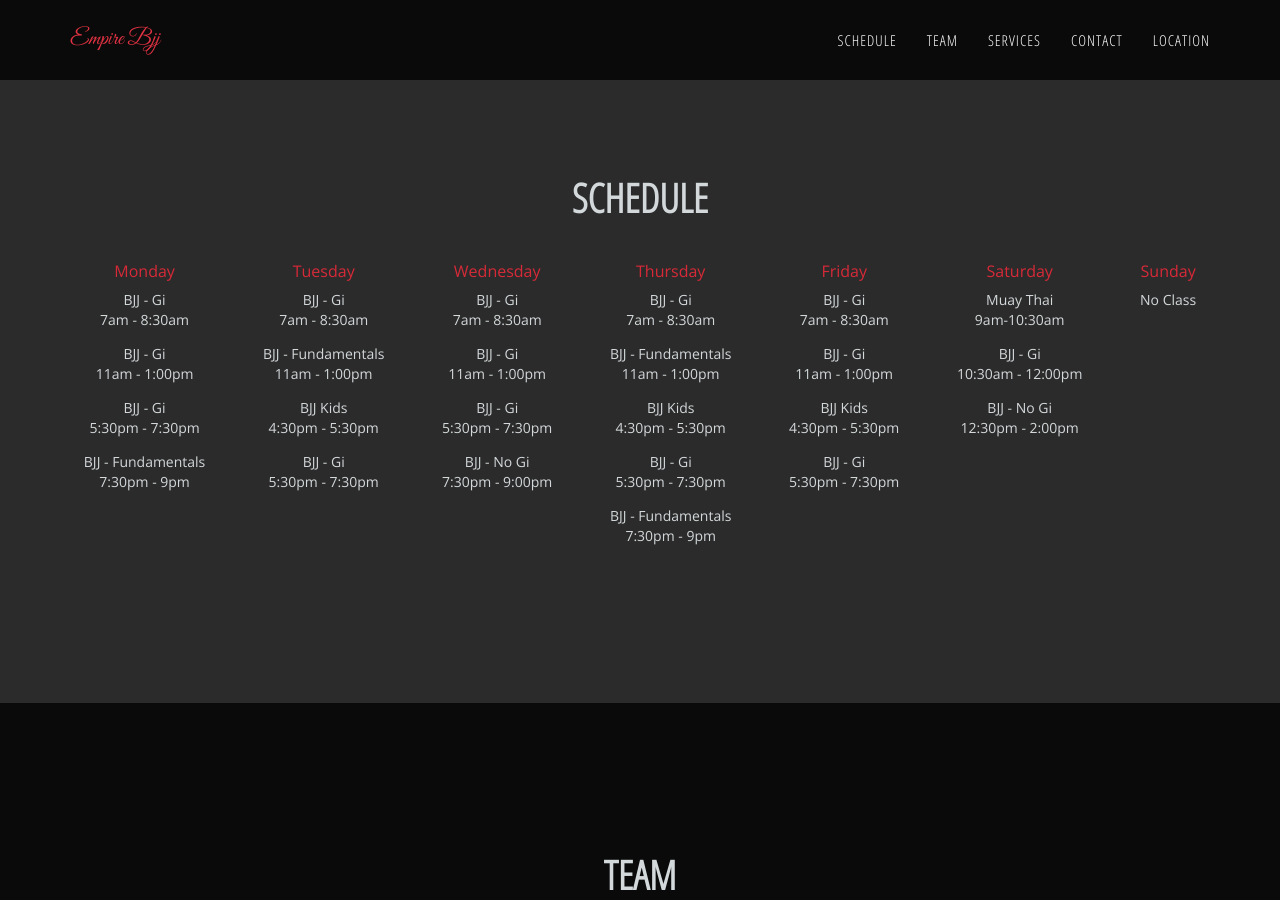
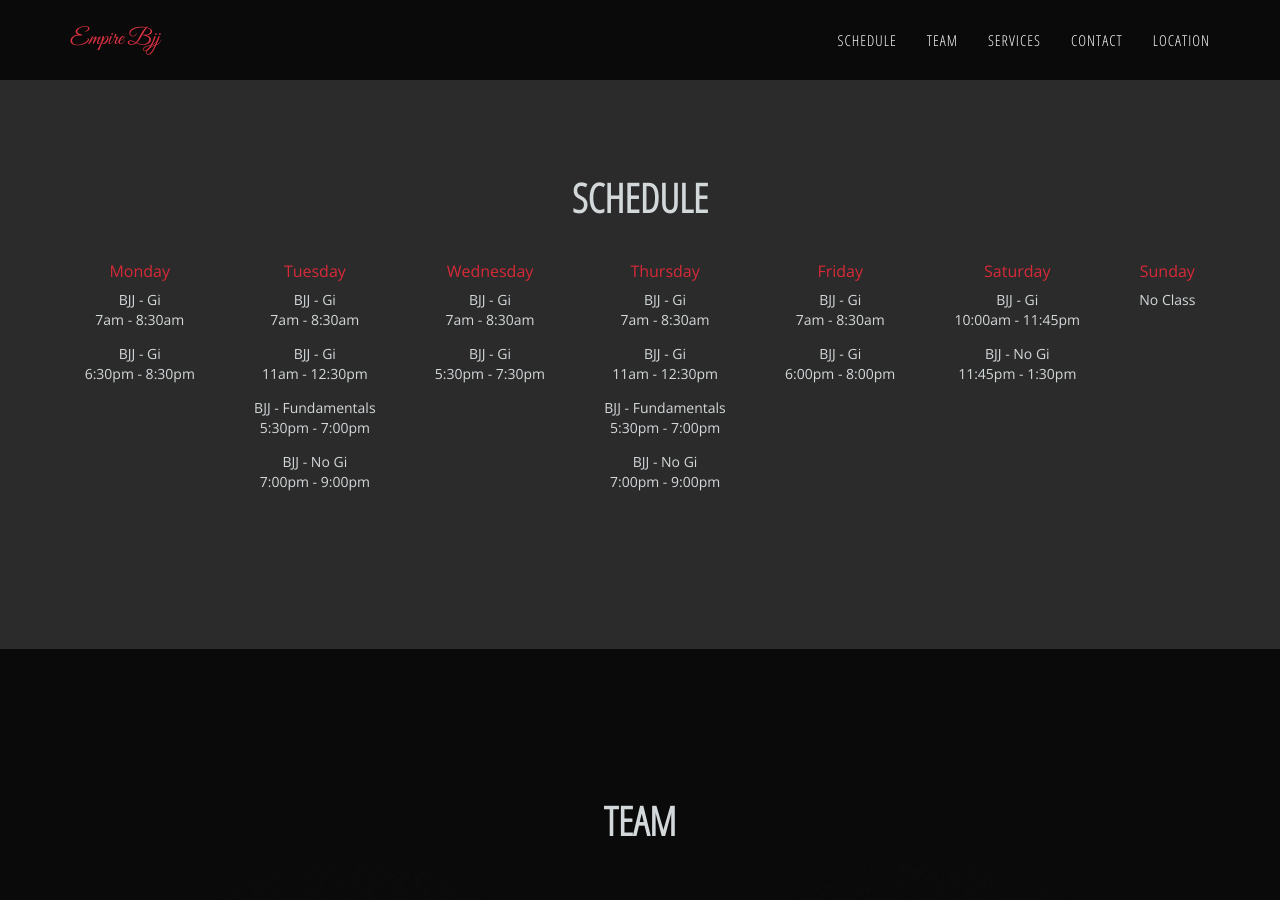
Before and after one commit to eriktjacobsen/empirebjj, a Jekyll site: the page built from index.html, in a window 1280 px wide and 900 px high, scrolled down 664 px. Built offline with Jekyll 4.4.1, drawn with Linux system fonts in a browser that asks for light colours.

Commit message:
Update schedule

```diff
--- a/_includes/schedule.html
+++ b/_includes/schedule.html
@@ -10,34 +10,26 @@
           <div class='schedule-large-container'>
             <div class='day'>Monday<span class='short'> - Friday</span></div>
             <div class='time'>BJJ - Gi<br/>7am - 8:30am</div>
-            <div class='time'>BJJ - Gi<br/>11am - 1:00pm</div>
-            <div class='time'>BJJ - Gi<br/>5:30pm - 7:30pm</div>
-            <div class='time short'>BJJ - Fundamentals<br/>7:30pm - 9pm</div>
+            <div class='time'>BJJ - Gi<br/>6:30pm - 8:30pm</div>
             <div class='day short'>Tuesday</div>
             <div class='time short'>BJJ - Gi<br/>7am - 8:30am</div>
-            <div class='time short'>BJJ - Fundamentals<br/>11am - 1:00pm</div>
-            <div class='time short'>BJJ Kids<br/>4:30pm - 5:30pm</div>
-            <div class='time short'>BJJ - Gi<br/>5:30pm - 7:30pm</div>
+            <div class='time short'>BJJ - Gi<br/>11am - 12:30pm</div>
+            <div class='time short'>BJJ - Fundamentals<br/>5:30pm - 7:00pm</div>
+            <div class='time short'>BJJ - No Gi<br/>7:00pm - 9:00pm</div>
             <div class='day short'>Wednesday</div>
             <div class='time short'>BJJ - Gi<br/>7am - 8:30am</div>
-            <div class='time short'>BJJ - Gi<br/>11am - 1:00pm</div>
             <div class='time short'>BJJ - Gi<br/>5:30pm - 7:30pm</div>
-            <div class='time'>BJJ - No Gi<br/>7:30pm - 9:00pm</div>
             <div class='day short'>Thursday</div>
             <div class='time short'>BJJ - Gi<br/>7am - 8:30am</div>
-            <div class='time short'>BJJ - Fundamentals<br/>11am - 1:00pm</div>
-            <div class='time short'>BJJ Kids<br/>4:30pm - 5:30pm</div>
-            <div class='time short'>BJJ - Gi<br/>5:30pm - 7:30pm</div>
-            <div class='time short'>BJJ - Fundamentals<br/>7:30pm - 9pm</div>
+            <div class='time short'>BJJ - Gi<br/>11am - 12:30pm</div>
+            <div class='time short'>BJJ - Fundamentals<br/>5:30pm - 7:00pm</div>
+            <div class='time short'>BJJ - No Gi<br/>7:00pm - 9:00pm</div>
             <div class='day short'>Friday</div>
             <div class='time short'>BJJ - Gi<br/>7am - 8:30am</div>
-            <div class='time short'>BJJ - Gi<br/>11am - 1:00pm</div>
-            <div class='time short'>BJJ Kids<br/>4:30pm - 5:30pm</div>
-            <div class='time short'>BJJ - Gi<br/>5:30pm - 7:30pm</div>
+            <div class='time short'>BJJ - Gi<br/>6:00pm - 8:00pm</div>
             <div class='day'>Saturday</div>
-            <div class='time'>Muay Thai<br/>9am-10:30am</div>
-            <div class='time'>BJJ - Gi<br/>10:30am - 12:00pm</div>
-            <div class='time'>BJJ - No Gi<br/>12:30pm - 2:00pm</div>
+            <div class='time'>BJJ - Gi<br/>10:00am - 11:45pm</div>
+            <div class='time'>BJJ - No Gi<br/>11:45pm - 1:30pm</div>
             <div class='day'>Sunday</div>
             <div class='time'>No Class</div>
             <div class='time'></div>
```
